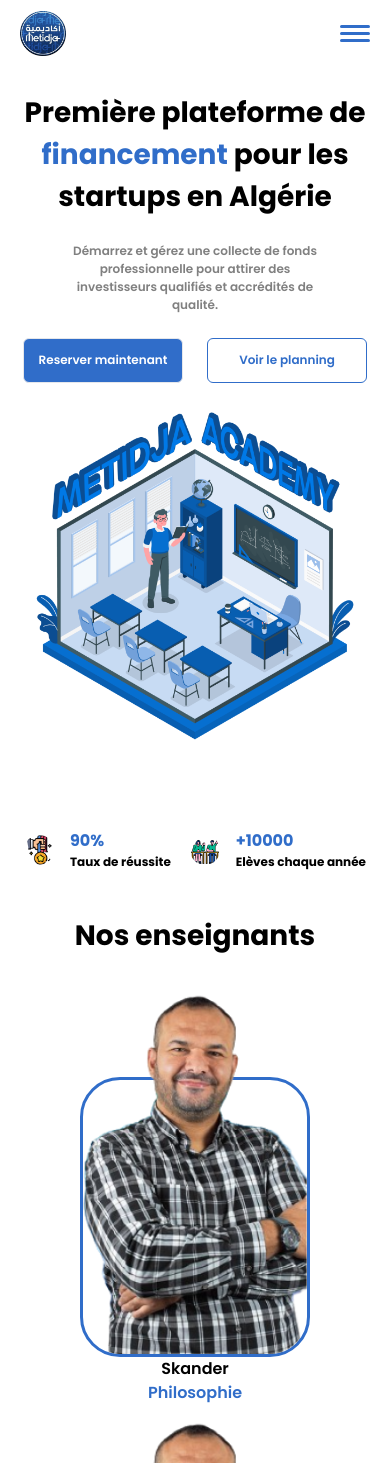
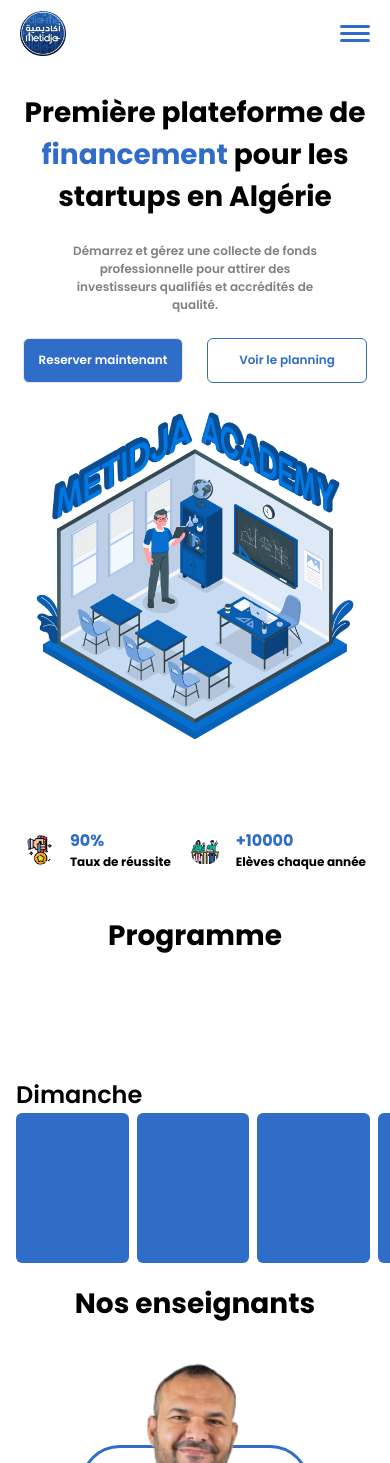
Before and after one commit to wassim-mouloud/metidja, a React (Create React App) app: page / in a window 390 px wide. Shown: the top 1463 px of the page. Built offline with nearby package versions, Linux system fonts and the light colour scheme.

Commit message:
mobile slider ready

```diff
--- a/src/App.js
+++ b/src/App.js
@@ -5,6 +5,7 @@
 import Prometteuses from './sections/Prometteuses';
 import Enseignants from './components/Enseignants';
 import Galerie from './components/Galerie';
+import Programme from './components/Programme';
 
 function App() {
   const [openNav, setOpenNav]= useState(false)
@@ -12,6 +13,7 @@
     <div className="relative overflow-x-hidden">
         <Navbar openNav={openNav} setOpenNav={setOpenNav} />
         <Hero/>
+        <Programme/>
         <Enseignants/>
         <Galerie/>
     </div>
--- /dev/null
+++ b/src/components/DaySlider.jsx
@@ -0,0 +1,23 @@
+import React, { useState } from 'react'
+
+function DaySlider({day}) {
+    const [cartes, setCartes]= useState([0,1,2,3,4,5,6,7,8])
+  return (
+    <div className='w-screen pl-4' >
+        <p className='text-[24px] text-black font-semibold' >{day}</p>
+        <div className='w-full' >
+            <div className='flex w-full gap-2 overflow-x-scroll' >
+                        {cartes.map((carte, index)=>{
+                            return(
+                                <div key={index} className='flex-shrink-0 bg-[#306DC9] rounded-md h-[150px] w-[calc(100%/3-12px)]' ></div>
+                            )
+                        })}
+
+            </div>
+
+        </div>
+    </div>
+  )
+}
+
+export default DaySlider
--- /dev/null
+++ b/src/components/Programme.jsx
@@ -0,0 +1,14 @@
+import React from 'react'
+import DaySlider from './DaySlider'
+
+function Programme() {
+  return (
+    <div className='flex flex-col w-screen mx-auto gap-[100px] ' >
+        <p className='text-black font-bold text-[28px] lg:text-[40px] p-5 lg:p-8 mx-auto' >Programme </p>
+        <DaySlider day='Dimanche' />
+
+    </div>
+  )
+}
+
+export default Programme
```
